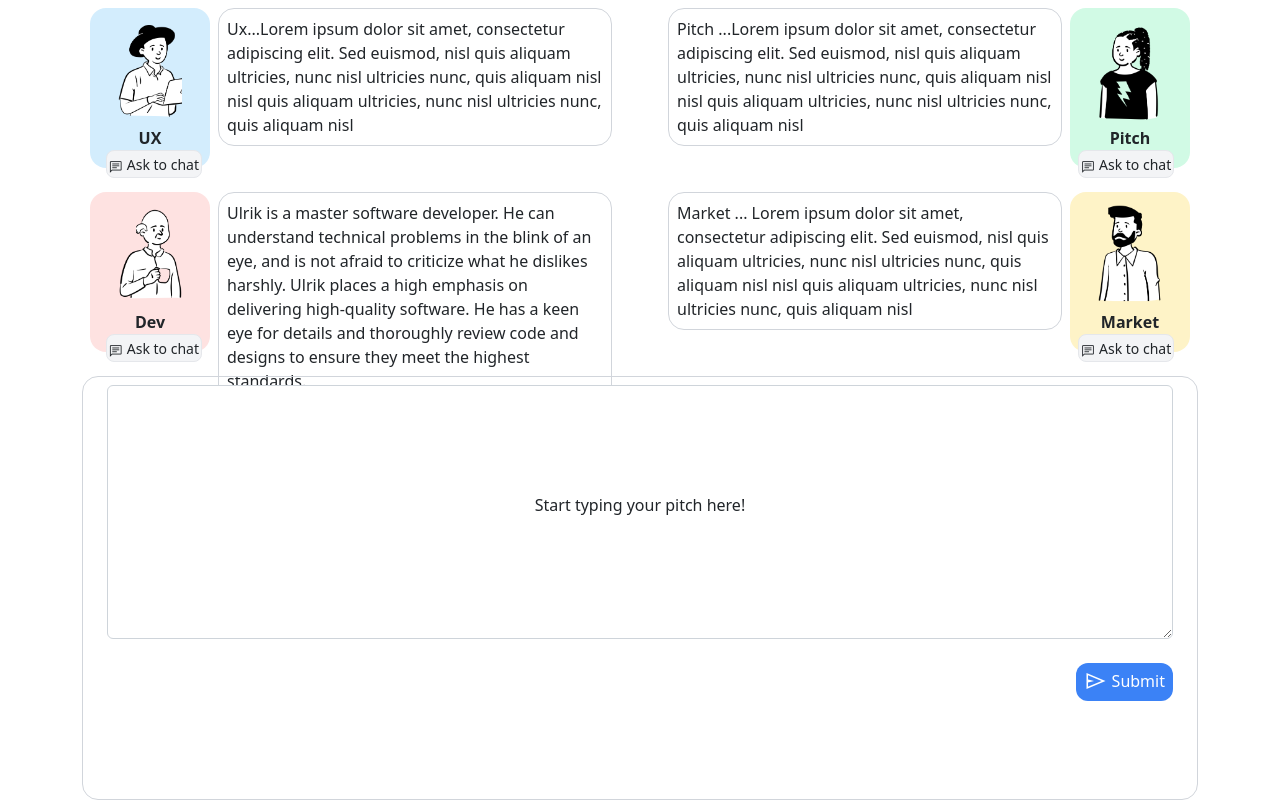
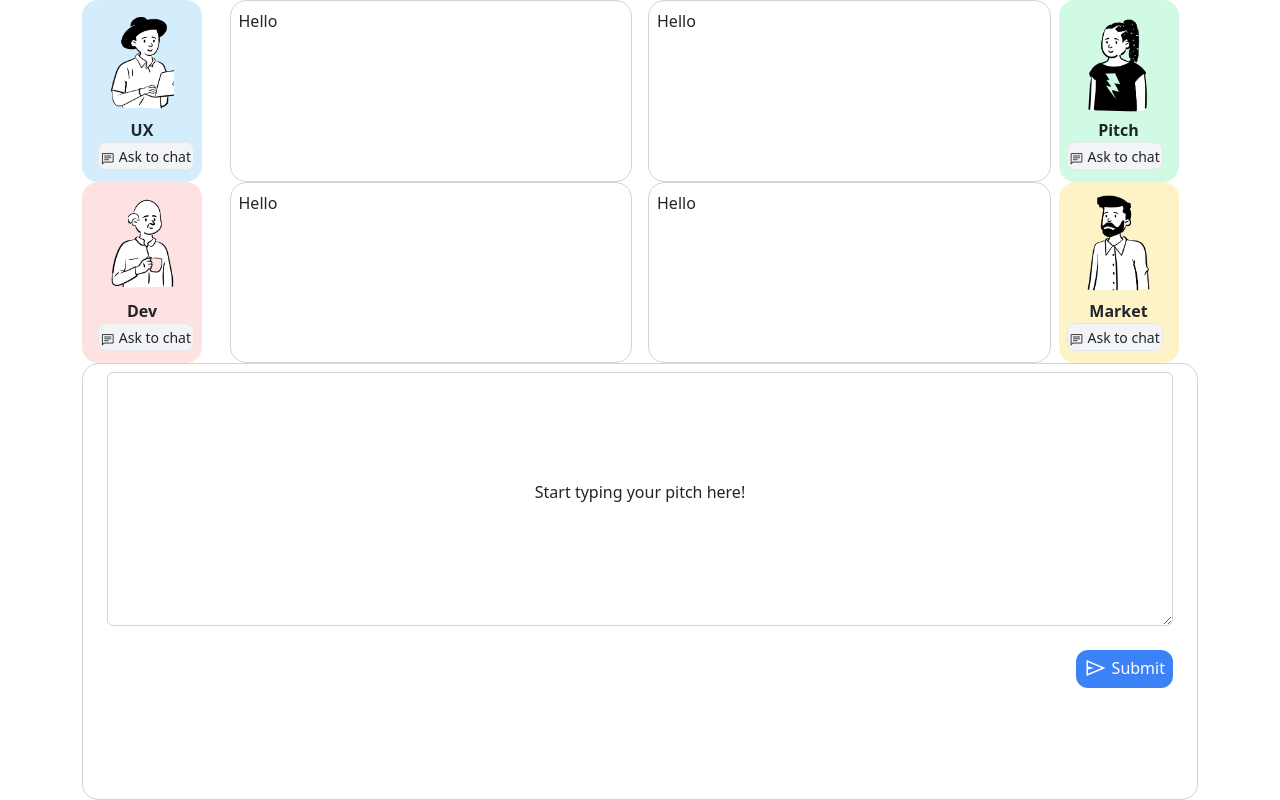
Before and after one commit to HealthyMindTech/panelpitch, a React (Create React App) app: page / in a window 1280 px wide. Built offline with nearby package versions, Linux system fonts and the light colour scheme.

Commit message:
chat grid

```diff
--- a/src/App.tsx
+++ b/src/App.tsx
@@ -1,8 +1,7 @@
 import React from 'react';
 import Container from 'react-bootstrap/Container';
-import { Row, Col } from 'react-bootstrap';
-import { AdvisorSection } from './components/advisor_section';
-import { UX, Market, Dev, Pitch } from './models/advisor';
+import { Form } from 'react-bootstrap';
+import { Advisors } from './components/advisors';
 import './App.scss';
 import { PitchForm } from './components/pitch';
 function App() {
@@ -10,16 +9,7 @@ function App() {
   return (
     <div className="App">
       <Container className="min-h-screen flex flex-col">
-        <Row>
-          <Col xs={6}>
-            <AdvisorSection advisor={UX} side='left' />
-            <AdvisorSection advisor={Dev} side='left' />
-          </Col>
-          <Col xs={6}>
-            <AdvisorSection advisor={Pitch} side='right' />
-            <AdvisorSection advisor={Market} side='right' />
-          </Col>
-        </Row>
+        <Advisors />
         <PitchForm />
       </Container>
     </div>
--- a/src/components/advisor_card.tsx
+++ b/src/components/advisor_card.tsx
@@ -1,18 +1,18 @@
 import React from 'react';
 import { Advisor } from '../models/advisor';
 
-const AdvisorCard = ({advisor, side, onChatClick} : { advisor: Advisor, side: 'left' | 'right', onChatClick: () => void}) : JSX.Element => {
+const AdvisorCard = ({advisor, side, onChatClick} : { advisor: Advisor, side: 'left' | 'right', onChatClick: (advisor: Advisor) => void}) : JSX.Element => {
     return (
         <div className='p-2 rounded-2xl flex flex-col' style={{background: advisor.bgColor, width: '120px', minWidth: '120px'}}>
 
-            <div className="h-64">
+            <div className="">
                 <img src={advisor.imageUrl} alt={advisor.name} className="h-100 aspect-auto mx-auto" style={{width: 64}}/>
             </div>
             <div className="font-semibold text-center">{advisor.name}</div>
             <div className={`flex ${side === 'left' ? 'justify-end' : ''}`}>
                 <div
                     className="border-x border-y rounded-lg p-0.5 bg-gray-100 mb-1 text-sm"
-                    onClick={onChatClick}
+                    onClick={() => onChatClick(advisor)}
                 >
                     <span className="material-symbols-outlined relative top-1 mr-1 text-sm">chat</span>
                     Ask to chat
--- a/src/components/advisor_section.tsx
+++ /dev/null
@@ -1,22 +0,0 @@
-import React from 'react';
-import { AdvisorCard } from './advisor_card';
-import { AdvisorSpeechBubble } from './advisor_speech_bubble';
-import { Advisor } from '../models/advisor';
-
-const AdvisorSection = ({advisor, side} : { advisor: Advisor, side: 'left' | 'right'}) : JSX.Element => {
-    const [expanded, setExpanded] = React.useState<boolean>(false);
-
-    return (
-        <div className="flex max-h-40 m-2 mb-4">
-            {side === 'right' && (
-                <AdvisorSpeechBubble text={advisor.initialPrompt} expanded={expanded} closeChat={() => setExpanded(false)}/>
-            )}
-            <AdvisorCard advisor={advisor} side={side} onChatClick={()=>{setExpanded(!expanded)}}/>
-            {side === 'left' && (
-                <AdvisorSpeechBubble text={advisor.initialPrompt} expanded={expanded} closeChat={() => setExpanded(false)}/>
-            )}
-        </div>
-    );
-}
-
-export { AdvisorSection }
--- a/src/components/advisor_speech_bubble.tsx
+++ b/src/components/advisor_speech_bubble.tsx
@@ -1,30 +1,24 @@
 import './advisor_speech_bubble.css';
 import { Chat } from './chat';
+import { Advisor } from '../models/advisor';
 
 
 interface AdvisorSpeechBubbleProps {
     text: string;
     expanded: boolean;
     closeChat: () => void;
+    chatParticipants: Advisor[];
 }
 
-const AdvisorSpeechBubble = ({ text, expanded, closeChat }: AdvisorSpeechBubbleProps): JSX.Element => {
-    const className = expanded ? "expanded" : "";
-
+const AdvisorSpeechBubble = ({ text, expanded, closeChat, chatParticipants }: AdvisorSpeechBubbleProps): JSX.Element => {
     return (
-        <div>
-            {expanded && (
-                <div
-                    onClick={closeChat}
-                    className="bg-black opacity-10 fixed h-screen w-screen top-0 left-0 z-10"
-                ></div>
-            )}
-
+        <div className="h-full" style={{maxHeight: '370px'}}>
             <div
-                className={`border-x border-y rounded-2xl border-gray-300 bg-white mx-2 p-2 AdvisorSpeechBubble ${className} z-20`}
+                className={`border-x border-y rounded-2xl border-gray-300 bg-white mx-2 p-2 AdvisorSpeechBubble h-full z-20`}
             >
+                {expanded}
                 {!expanded && text}
-                {expanded && <Chat />}
+                {expanded && <Chat chatParticipants={chatParticipants} />}
             </div>
         </div>
     );
--- /dev/null
+++ b/src/components/advisors.tsx
@@ -0,0 +1,72 @@
+import React from 'react';
+import { Advisor } from '../models/advisor';
+import { UX, Market, Dev, Pitch } from '../models/advisor';
+import { AdvisorCard } from './advisor_card';
+import { AdvisorSpeechBubble } from './advisor_speech_bubble';
+
+
+const Advisors = () : JSX.Element => {
+    // Which of the chats are expanded
+    const [expanded, setExpanded] = React.useState<number>(-1); // -1 means no chat is expanded
+    const [chatParticipants, setChatParticipants] = React.useState<Advisor[]>([]);
+
+    const advisors = [UX, Market, Dev, Pitch];
+
+    const handleChatClick = (advisor: Advisor) => {
+        if (chatParticipants.includes(advisor)) {
+            setChatParticipants(chatParticipants.filter((a) => a !== advisor));
+            if (chatParticipants.length === 1) {
+                setExpanded(-1);
+            }
+        } else {
+            if (chatParticipants.length === 0) {
+                setExpanded(advisors.indexOf(advisor));
+            }
+            setChatParticipants([...chatParticipants, advisor]);
+        }
+    }
+
+    return (
+        <div className="grid grid-cols-8" style={{maxHeight: '370px'}}>
+            <div>
+                <AdvisorCard advisor={UX} side='left' onChatClick={handleChatClick} />
+            </div>
+            {/* if collapsed: 1x5, if expanded, 2x10 */}
+            <div className={(expanded === -1 ? "col-span-3" : expanded === 0 ? "col-start-2 row-start-1 row-span-2 col-span-6" : "hidden") + " transition-all duration-300" }>
+                <AdvisorSpeechBubble text="Hello" expanded={expanded === 0} closeChat={() => {setExpanded(-1)}} chatParticipants={chatParticipants}/>
+            </div>
+            <div className={expanded === -1 ? "col-span-3" : expanded === 1 ? "col-start-2 row-start-1 row-span-2 col-span-6" : "hidden" }>
+                <AdvisorSpeechBubble text="Hello" expanded={expanded === 1} closeChat={() => {setExpanded(-1)}} chatParticipants={chatParticipants}/>
+            </div>
+            <div>
+                <AdvisorCard advisor={Pitch} side='right' onChatClick={handleChatClick} />
+            </div>
+            <div>
+                <AdvisorCard advisor={Dev} side='left' onChatClick={handleChatClick} />
+            </div>
+            <div className={expanded === -1 ? "col-span-3" : expanded === 2 ? "col-start-2 row-start-1 row-span-2 col-span-6" : "hidden" }>
+                <AdvisorSpeechBubble text="Hello" expanded={expanded === 2} closeChat={() => {setExpanded(-1)}} chatParticipants={chatParticipants}/>
+            </div>
+            <div className={expanded === -1 ? "col-span-3" : expanded === 3 ? "col-start-2 row-start-1 row-span-2 col-span-6" : "hidden" }>
+                <AdvisorSpeechBubble text="Hello" expanded={expanded === 3} closeChat={() => {setExpanded(-1)}} chatParticipants={chatParticipants}/>
+            </div>
+            <div>
+                <AdvisorCard advisor={Market} side='right' onChatClick={handleChatClick} />
+            </div>
+
+        </div>
+
+        // <Row>
+        //   <Col xs={6}>
+        //     <AdvisorSection advisor={UX} side='left' />
+        //     <AdvisorSection advisor={Dev} side='left' />
+        //   </Col>
+        //   <Col xs={6}>
+        //     <AdvisorSection advisor={Pitch} side='right' />
+        //     <AdvisorSection advisor={Market} side='right' />
+        //   </Col>
+        // </Row>
+    );
+}
+
+export { Advisors }
--- a/src/components/chat.tsx
+++ b/src/components/chat.tsx
@@ -1,4 +1,4 @@
-import { NarcissisticCEO } from '../models/advisor';
+import { Advisor, NarcissisticCEO } from '../models/advisor';
 
 const testMessages = [
     {
@@ -52,11 +52,21 @@ const testMessages = [
 ]
 
 
-const Chat = () : JSX.Element => {
+
+const Chat = ({ chatParticipants } : { chatParticipants: Advisor[] }): JSX.Element => {
     return (
         <div className="w-100 flex flex-col h-full">
             <div className="flex justify-center">
                 <div className="font-semibold">Chat title</div>
+                <div>
+                    Participant names:
+                    {chatParticipants.map((participant) => {
+                        return (
+                            <span>{participant.name}</span>
+                        );
+                    })}
+
+                </div>
             </div>
             {/* Chat messages area */}
             {/* If its from the advisors, put on left, if its user, right. */}
```
